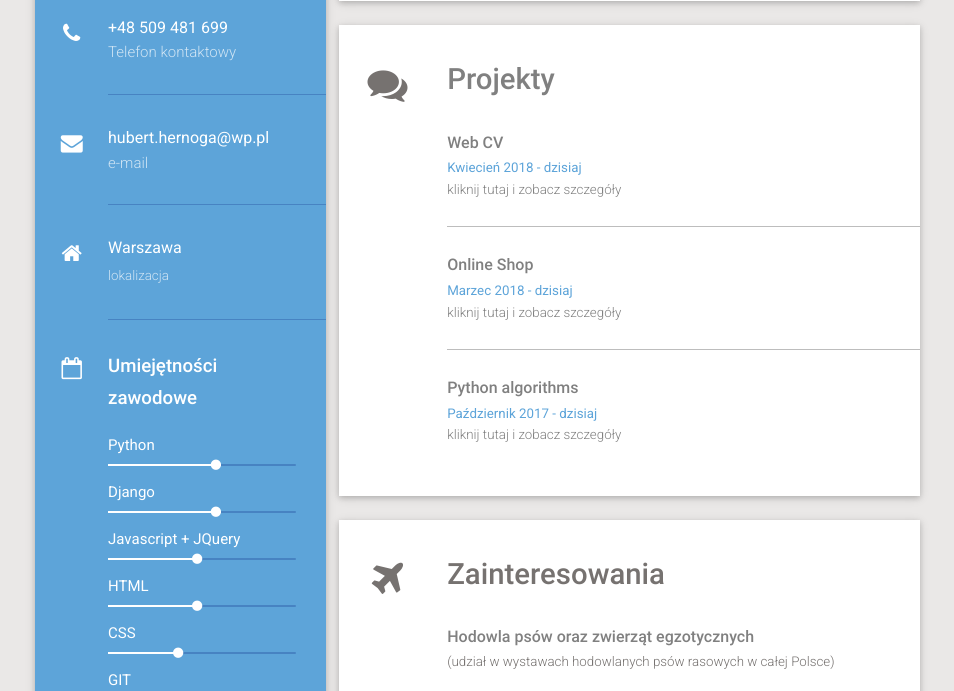
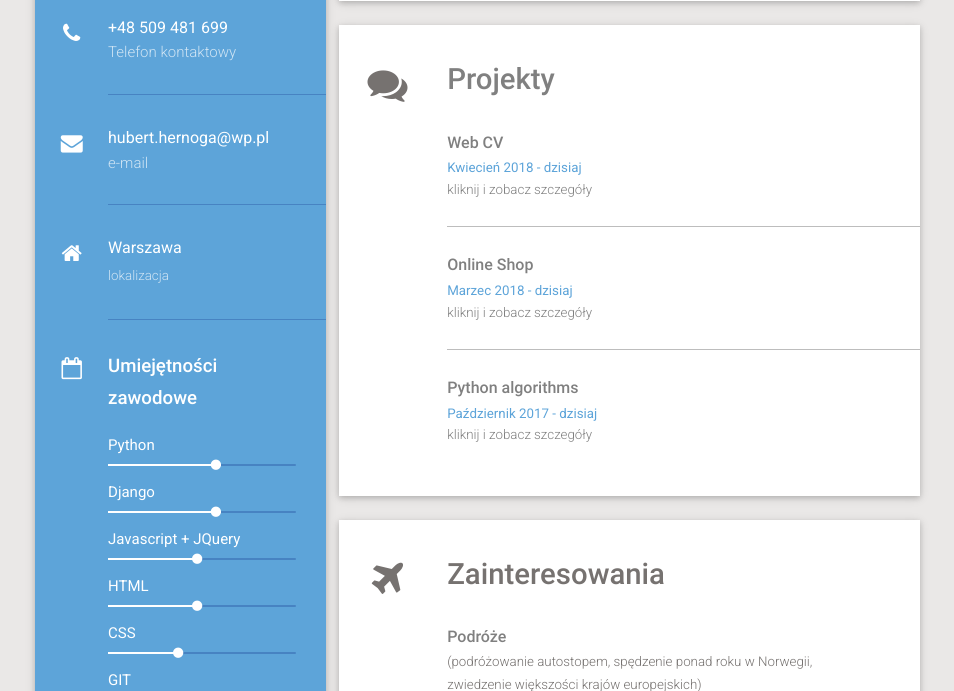
Before and after one commit to hubert-hernoga/my_web_cv, a Django app: page / in a window 1280 px wide. Shown: the part 620-1311 px from the top of the page, without its empty margins (168-1122 px from the left). Run offline with Django 3.2, Linux system fonts and the light colour scheme.

Commit message:
Improved interests

```diff
--- a/cv_maker/templates/multipage/index.html
+++ b/cv_maker/templates/multipage/index.html
@@ -82,19 +82,19 @@
                         <div class="custom-content-wrapper wow fadeIn a2" data-wow-delay="0.2s" >
                             <h3><a style="color: #808080" href="/project_cv">Web CV</a></h3>
                             <span>Kwiecień 2018 - dzisiaj</span>
-                            <a style="color: #808080" href="/project_cv"><p>kliknij tutaj i zobacz szczegóły</p></a>
+                            <a style="color: #808080" href="/project_cv"><p>kliknij i zobacz szczegóły</p></a>
                         </div>
 
                         <div class="custom-content-wrapper wow fadeIn a2" data-wow-delay="0.2s" >
                             <h3><a style="color: #808080" href="/project_shop">Online Shop</a></h3>
                             <span>Marzec 2018 - dzisiaj</span>
-                            <a style="color: #808080" href="/project_shop"><p>kliknij tutaj i zobacz szczegóły</p></a>
+                            <a style="color: #808080" href="/project_shop"><p>kliknij i zobacz szczegóły</p></a>
                         </div>
 
                         <div class="custom-content-wrapper wow fadeIn a2" data-wow-delay="0.2s" >
                             <h3><a style="color: #808080" href="https://github.com/hubert-hernoga/python_algorithms">Python algorithms</a></h3>
                             <span>Październik 2017 - dzisiaj</span>
-                            <a style="color: #808080" href="https://github.com/hubert-hernoga/python_algorithms"><p>kliknij tutaj i zobacz szczegóły</p></a>
+                            <a style="color: #808080" href="https://github.com/hubert-hernoga/python_algorithms"><p>kliknij i zobacz szczegóły</p></a>
                         </div>
 {#                        <div class="custom-content-wrapper wow fadeIn a2" data-wow-delay="0.2s" >#}
 {#                            <h3>Warsaw University of Life Sciences <span>SGGW in Warsaw</span></h3>#}
@@ -124,7 +124,10 @@
                     </div>
                     <div class="interests col s12 m12 l10 wow fadeIn" data-wow-delay="0.1s">
                         <h2>Zainteresowania </h2>
-
+                          <div class="custom-content-wrapper wow fadeIn a2" data-wow-delay="0.2s" >
+                            <h3 style="color: #808080">Podróże </h3>
+                              <p>(podróżowanie autostopem, spędzenie ponad roku w Norwegii, zwiedzenie większości krajów europejskich)</p>
+                          </div>
                           <div class="custom-content-wrapper wow fadeIn a2" data-wow-delay="0.2s" >
                             <h3 style="color: #808080">Hodowla psów oraz zwierząt egzotycznych </h3>
                               <p>(udział w wystawach hodowlanych psów rasowych w całej Polsce)</p>
@@ -141,11 +144,6 @@
                             <h3 style="color: #808080">Gra na gitarze </h3>
                               <p>(akustyczna, elektryczna, basowa. Były członek dwóch zespołów rockowych)</p>
                           </div>
-                          <div class="custom-content-wrapper wow fadeIn a2" data-wow-delay="0.2s" >
-                            <h3 style="color: #808080">Podróże </h3>
-                              <p>(podróżowanie autostopem, spędzenie ponad roku w Norwegii, zwiedzenie większości krajów europejskich)</p>
-                          </div>
-
                     </div>
                 </div>
     {% endblock content %}
```
